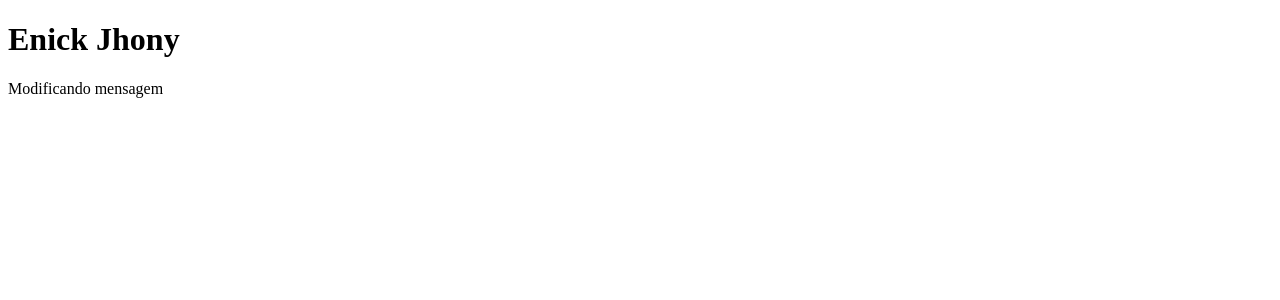
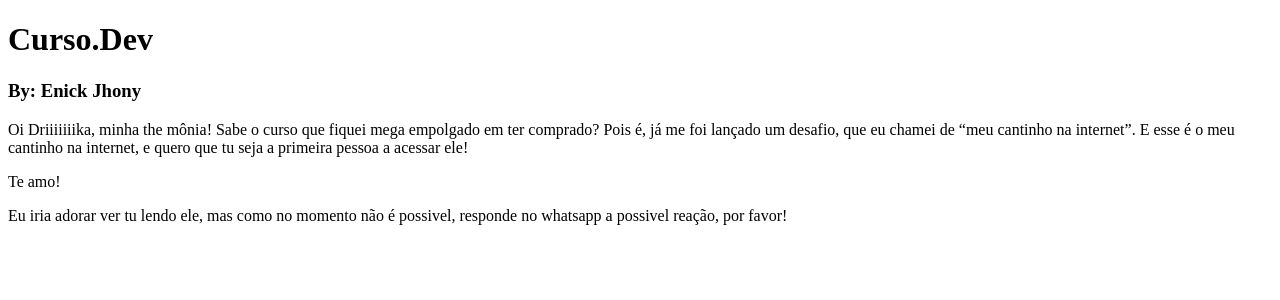
Before and after one commit to EnickJhony/clone-tabnews, a Next.js app: page / in a window 1280 px wide. Shown: the top 300 px of the page. Built offline with nearby package versions, Linux system fonts and the light colour scheme.

Commit message:
meu pedacinho de internet - desafio

```diff
--- a/pages/index.js
+++ b/pages/index.js
@@ -1,10 +1,21 @@
 function Home() {
-  return(
+  return (
     <div>
-      <h1> Enick Jhony </h1>
-      <span> Modificando mensagem </span>
+      <h1> Curso.Dev</h1>
+      <h3> By: Enick Jhony</h3>
+      <p>
+        Oi Driiiiiiika, minha the mônia! Sabe o curso que fiquei mega empolgado
+        em ter comprado? Pois é, já me foi lançado um desafio, que eu chamei de
+        “meu cantinho na internet”. E esse é o meu cantinho na internet, e quero
+        que tu seja a primeira pessoa a acessar ele!
+      </p>
+      <p>Te amo!</p>
+      <span>
+        Eu iria adorar ver tu lendo ele, mas como no momento não é possivel,
+        responde no whatsapp a possivel reação, por favor!
+      </span>
     </div>
   )
 }
 
-export default Home;
+export default Home
```
